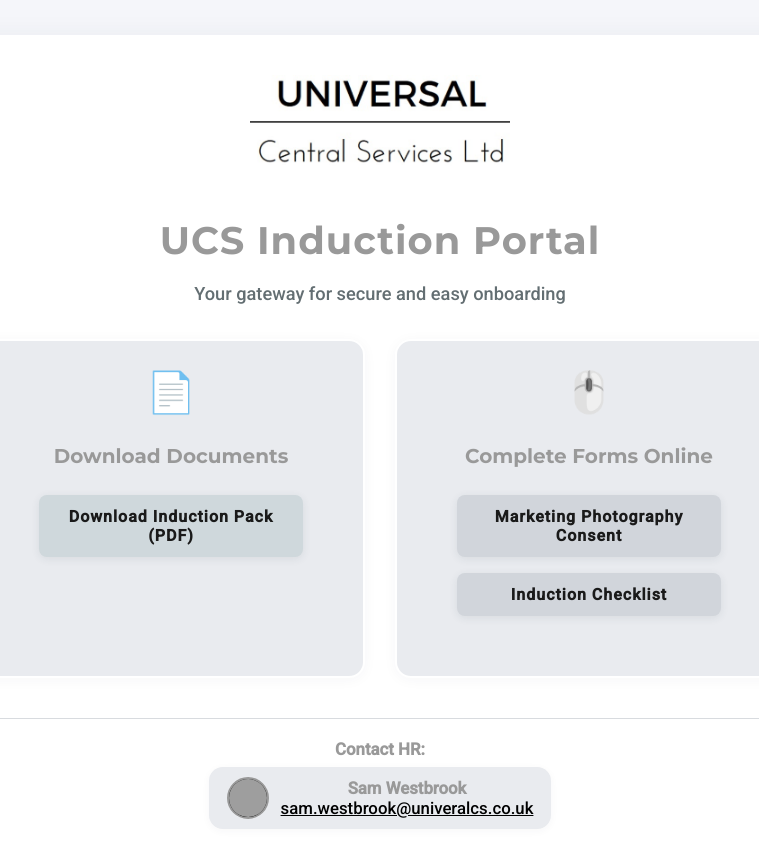
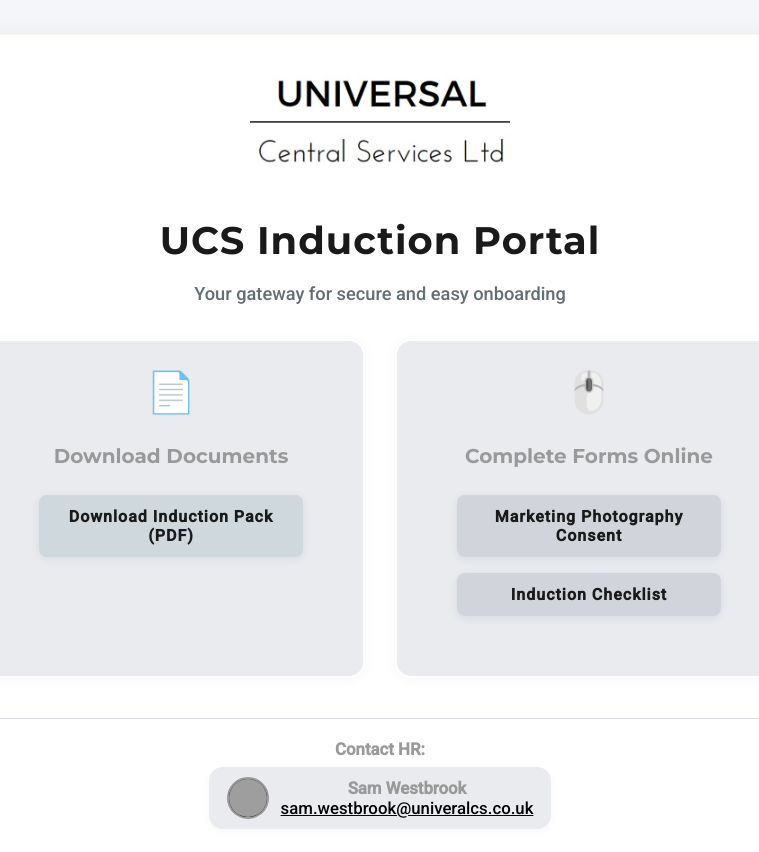
Before and after one commit to universal-Group/ucs-induction, a plain HTML site: page index.html in a window 1280 px wide. Shown: the top 852 px of the page, without its empty margins (260-1019 px from the left). Drawn offline with Linux system fonts and the light colour scheme; grey boxes are pictures that could not be loaded.

Commit message:
Update index.html

```diff
--- a/index.html
+++ b/index.html
@@ -47,7 +47,7 @@
             font-family: 'Montserrat', Arial, sans-serif;
             font-size: 2.4rem;
             margin-bottom: 10px;
-            color: var(--accent-grey);
+            color: var(--accent-black);
             letter-spacing: 1px;
         }
         .hero p {
```
